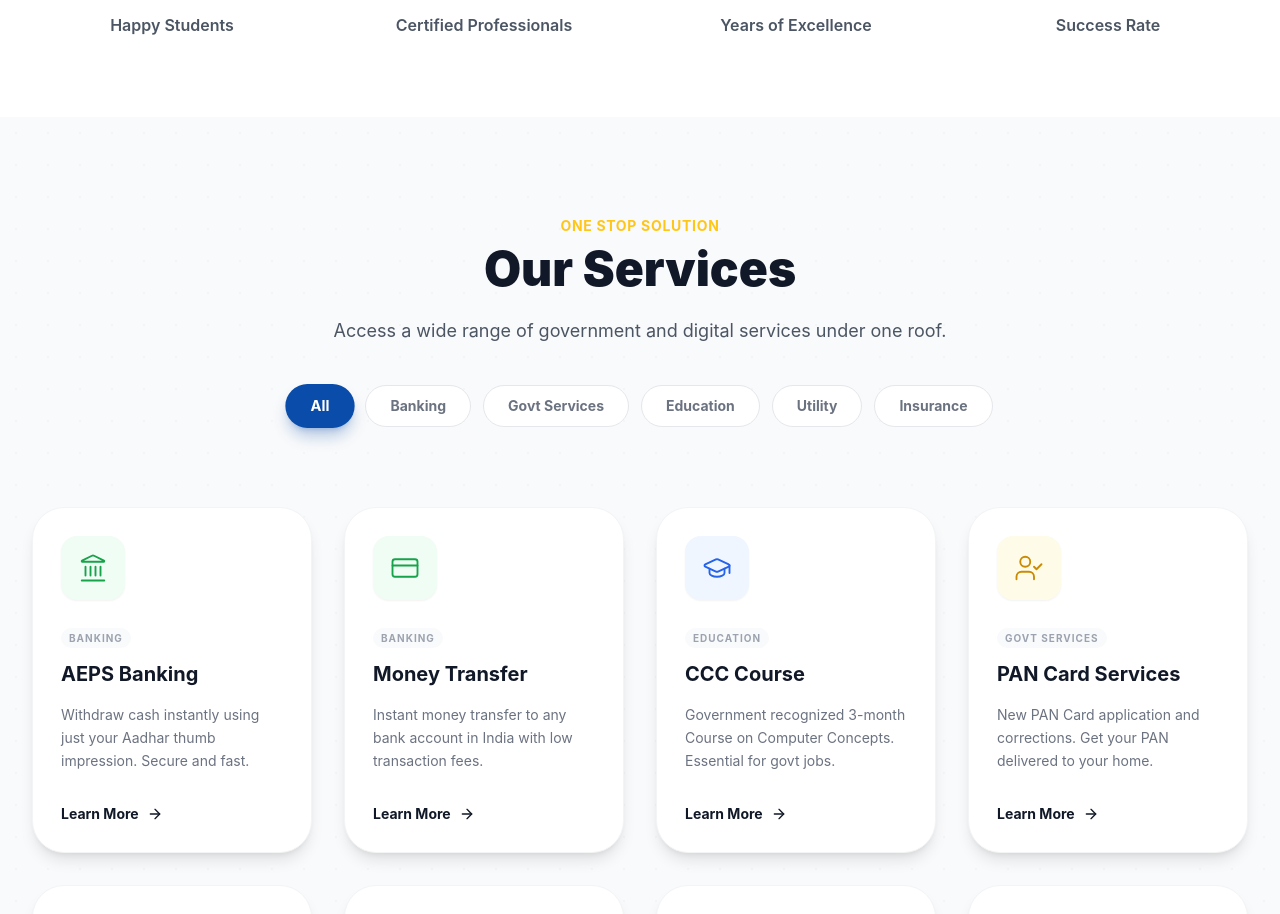
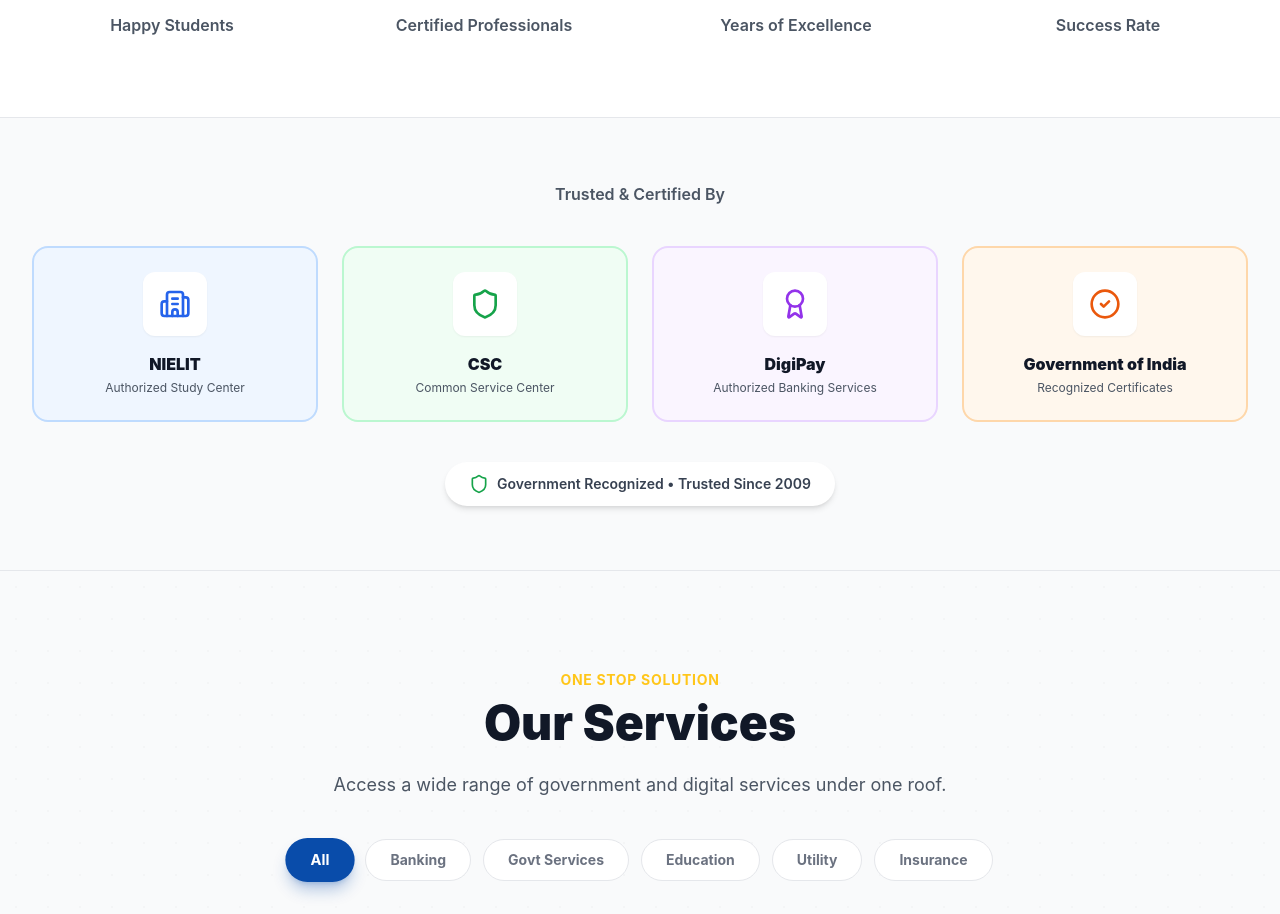
Before and after one commit to intellivex-ai/kcc, a React (Vite) app: page / in a window 1280 px wide. Shown: the part 1044-1958 px from the top of the page. Built offline with nearby package versions, Linux system fonts and the light colour scheme.

Commit message:
Added PartnerLogos to Home page

```diff
--- a/src/pages/Home.jsx
+++ b/src/pages/Home.jsx
@@ -9,12 +9,14 @@
 import FAQ from '../components/FAQ';
 import Newsletter from '../components/Newsletter';
 import CourseCalendar from '../components/CourseCalendar';
+import PartnerLogos from '../components/PartnerLogos';
 
 const Home = () => {
     return (
         <div className="space-y-0">
             <Hero />
             <StatsCounter />
+            <PartnerLogos />
             <ServiceMatrix />
             <EducationPortal />
             <CourseCalendar />
```
